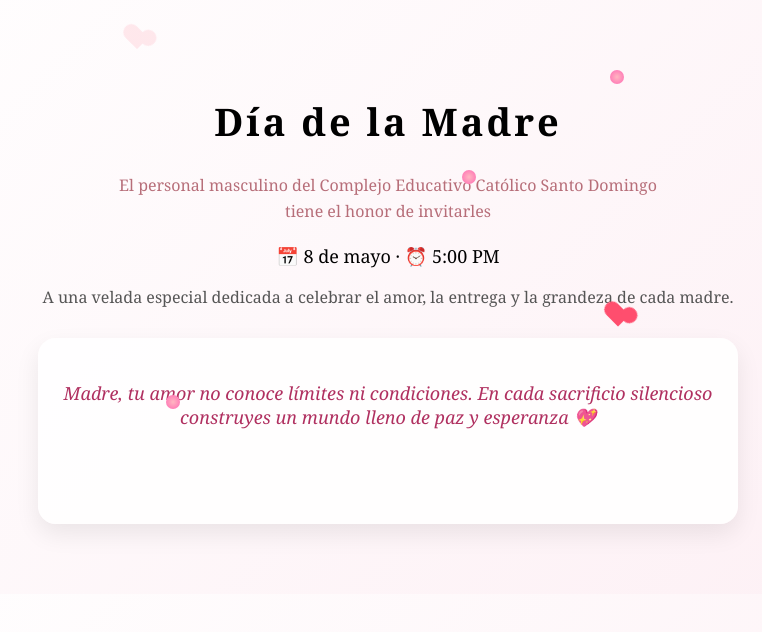
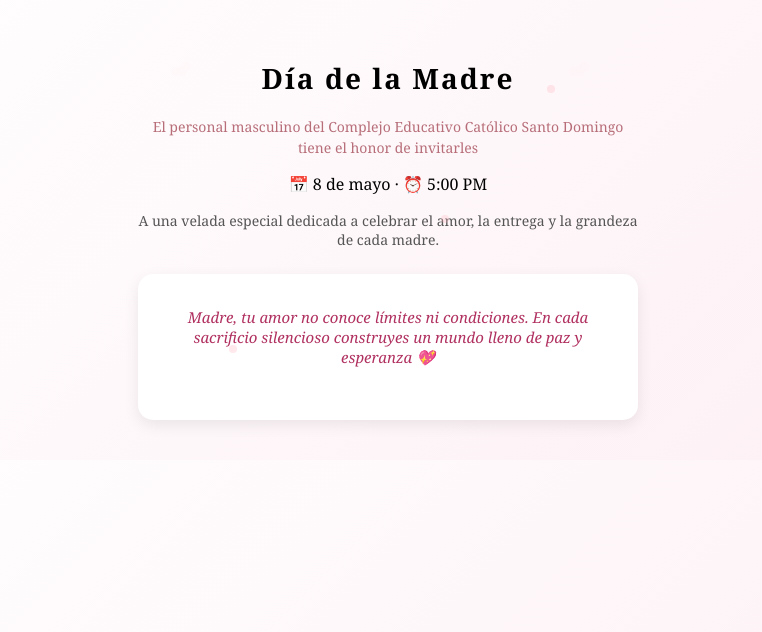
Before and after one commit to oscarsomur04/invitacion-dia-madre, a plain HTML site: page index.html in a window 1280 px wide. Shown: the whole page, without its empty margins (252-1014 px from the left). Drawn offline with Linux system fonts and the light colour scheme.

Commit message:
Update index.html

```diff
--- a/index.html
+++ b/index.html
@@ -12,107 +12,116 @@ body{
   background:linear-gradient(135deg,#fff,#fdeff4);
 }
 
+/* CONTENEDOR */
 .container{
   text-align:center;
-  padding:70px 20px;
-  max-width:700px;
+  padding:40px 15px;
+  max-width:500px;
   margin:auto;
   position:relative;
 }
 
+/* TITULO */
 .titulo{
-  font-size:38px;
-  letter-spacing:3px;
-  animation:fadeUp 1.5s ease;
+  font-size:28px;
+  letter-spacing:2px;
 }
 
+/* SUBTITULO */
 .subtitulo{
+  font-size:14px;
   color:#b76e79;
   margin-top:10px;
-  line-height:1.6;
-  animation:fadeUp 2s ease;
+  line-height:1.5;
 }
 
+/* INFO */
 .info{
-  margin-top:20px;
-  font-size:18px;
+  margin-top:15px;
+  font-size:16px;
 }
 
+/* MENSAJE */
 .mensaje{
-  margin-top:15px;
+  margin-top:10px;
+  font-size:14px;
   color:#555;
 }
 
+/* FRASES */
 .fraseBox{
-  margin-top:30px;
-  padding:25px;
-  border-radius:18px;
-  background:rgba(255,255,255,0.9);
-  box-shadow:0 10px 25px rgba(0,0,0,0.08);
+  margin-top:25px;
+  padding:18px;
+  border-radius:15px;
+  background:#fff;
+  box-shadow:0 5px 15px rgba(0,0,0,0.08);
 }
 
 #frase{
-  font-size:18px;
+  font-size:15px;
   color:#b03060;
   font-style:italic;
-  min-height:100px;
+  min-height:80px;
 }
 
-/* ANIMACIONES */
-@keyframes fadeUp{
-  from{opacity:0; transform:translateY(20px);}
-  to{opacity:1; transform:translateY(0);}
-}
-
-/* CORAZONES */
+/* CORAZONES (más pequeños) */
 .corazon{
   position:absolute;
-  width:16px;
-  height:16px;
+  width:10px;
+  height:10px;
   background:#ff4d6d;
   transform:rotate(45deg);
-  animation:subir 7s infinite;
+  animation:subir 6s infinite;
+  opacity:0.4;
 }
 
 .corazon:before,
 .corazon:after{
   content:"";
   position:absolute;
-  width:16px;
-  height:16px;
+  width:10px;
+  height:10px;
   background:#ff4d6d;
   border-radius:50%;
 }
 
-.corazon:before{ top:-8px;}
-.corazon:after{ left:-8px;}
+.corazon:before{ top:-5px;}
+.corazon:after{ left:-5px;}
 
-.c1{ left:15%; bottom:-20px;}
-.c2{ left:80%; bottom:-20px; animation-delay:3s;}
+.c1{ left:10%; bottom:-10px;}
+.c2{ left:85%; bottom:-10px;}
 
-@keyframes subir{
-  0%{transform:translateY(0) rotate(45deg); opacity:0;}
-  30%{opacity:1;}
-  100%{transform:translateY(-600px) rotate(45deg); opacity:0;}
-}
-
-/* PETALOS */
+/* PETALOS SUAVES */
 .petalo{
   position:absolute;
-  width:14px;
-  height:14px;
-  background:radial-gradient(circle,#ffb6c1,#ff69b4);
+  width:8px;
+  height:8px;
+  background:#ffb6c1;
   border-radius:50%;
-  animation:caer 10s linear infinite;
+  animation:caer 8s linear infinite;
+  opacity:0.3;
 }
 
 .p1{left:20%;}
-.p2{left:60%; animation-delay:3s;}
-.p3{left:80%; animation-delay:6s;}
+.p2{left:60%; animation-delay:2s;}
+.p3{left:80%; animation-delay:4s;}
+
+/* ANIMACIONES */
+@keyframes subir{
+  0%{transform:translateY(0); opacity:0;}
+  30%{opacity:0.4;}
+  100%{transform:translateY(-400px); opacity:0;}
+}
 
 @keyframes caer{
-  0%{transform:translateY(-50px);}
-  100%{transform:translateY(700px);}
+  0%{transform:translateY(-20px);}
+  100%{transform:translateY(500px);}
+}
+
+/* RESPONSIVE EXTRA */
+@media (max-width:400px){
+  .titulo{font-size:24px;}
+  #frase{font-size:14px;}
 }
 </style>
 </head>
@@ -152,9 +161,7 @@ const frases = [
 "Madre, tu amor no conoce límites ni condiciones. En cada sacrificio silencioso construyes un mundo lleno de paz y esperanza 💖",
 "Eres el reflejo más puro del amor verdadero, enseñándonos cada día el valor de la entrega y la ternura infinita 🌸",
 "Tu amor transforma lo simple en extraordinario y convierte cada momento en un recuerdo eterno 💐",
-"En tu abrazo encontramos refugio, en tu voz dirección y en tu amor la fuerza para seguir adelante ✨",
-"Madre, eres la raíz que sostiene nuestras vidas y la luz que ilumina cada uno de nuestros caminos 💕",
-"Tu amor es silencioso pero inmenso, invisible pero eterno, y siempre presente en cada paso que damos 🌷"
+"En tu abrazo encontramos refugio, en tu voz dirección y en tu amor la fuerza para seguir adelante ✨"
 ];
 
 let i = 0;
@@ -166,7 +173,7 @@ function escribir(){
   if(j < frases[i].length){
     el.textContent += frases[i][j];
     j++;
-    setTimeout(escribir, 30);
+    setTimeout(escribir, 35);
   } else {
     setTimeout(() => {
       el.textContent = "";
```
